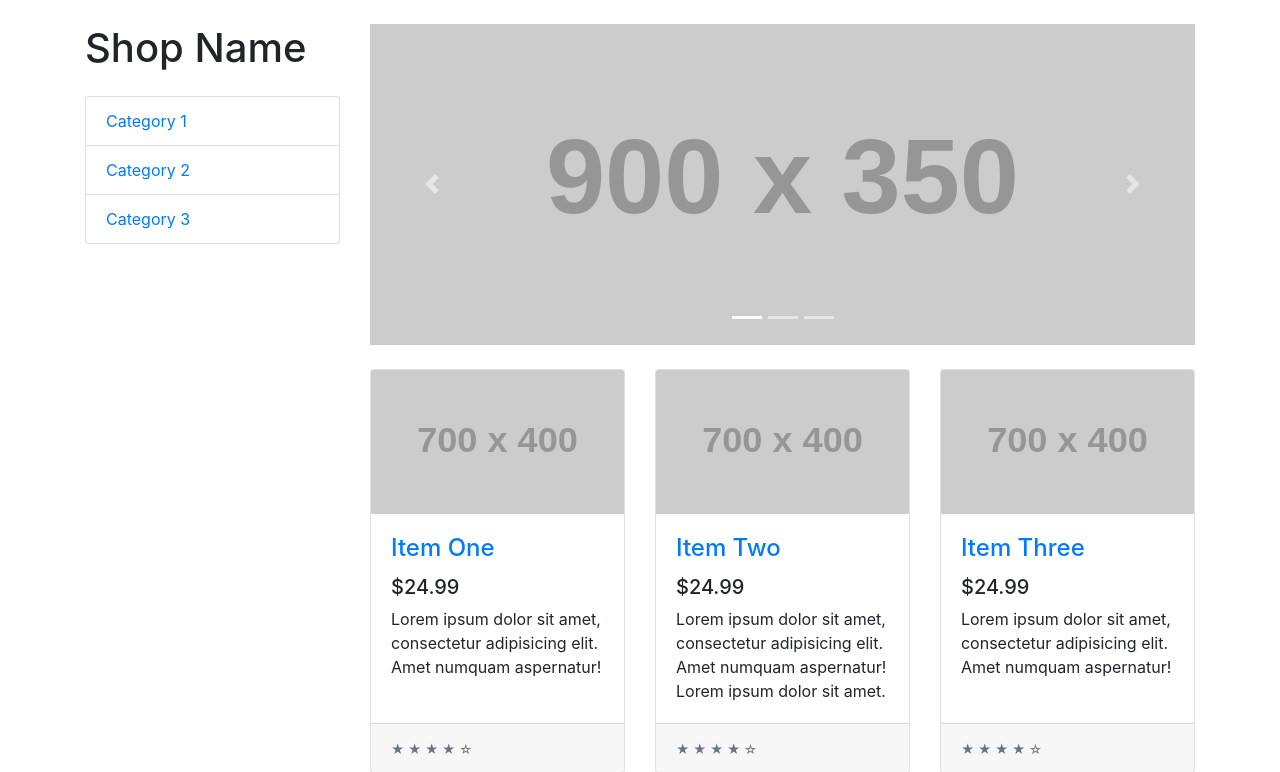
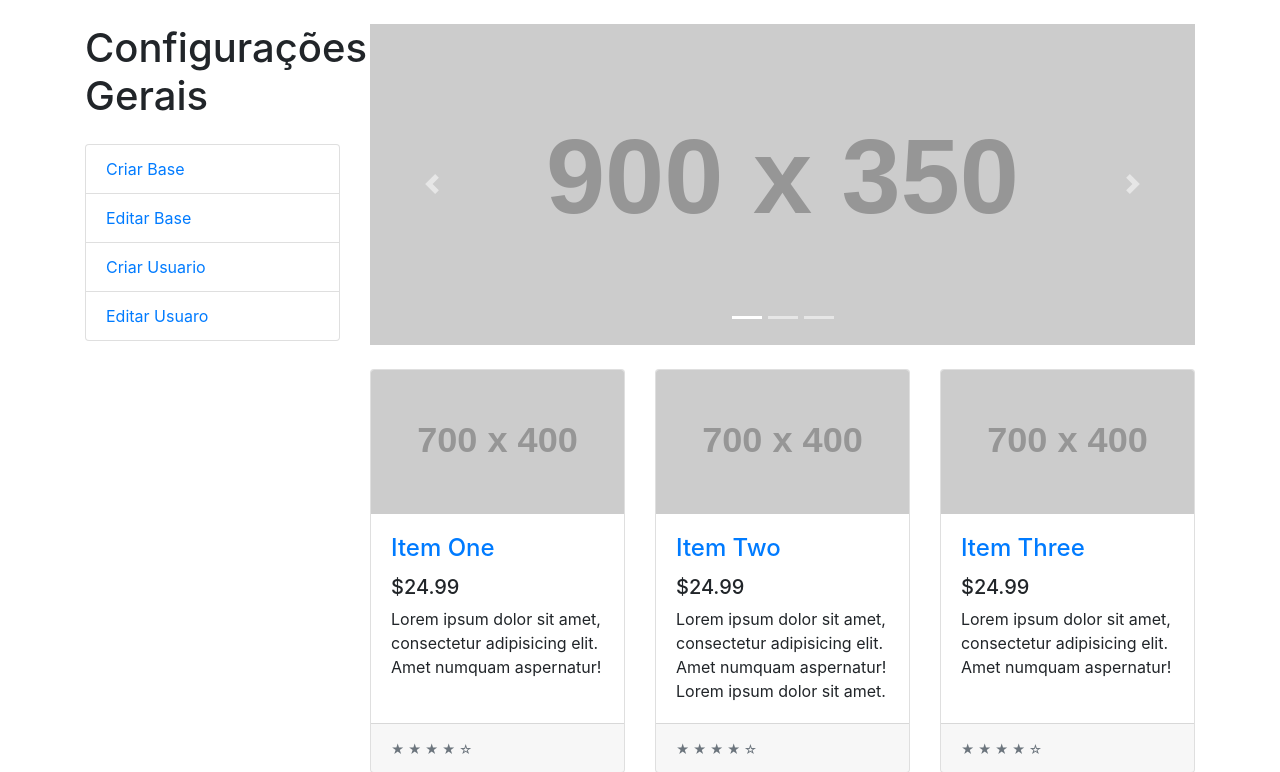
Before and after one commit to RegesDias/BasesJoaoRibeiroSantosRJ2021, a PHP site: page /admin.php in a window 1280 px wide. Shown: the part 56-828 px from the top of the page. Run offline with PHP 8.4, Linux system fonts and the light colour scheme; the visitor is signed in with stand-in values (Sample User, id 1); grey boxes labelled with a size stand in for pictures from a placeholder-image service; data that the repository does not hold is empty; some libraries are stand-ins or nearby versions.

Commit message:
configGerais

```diff
--- a/admin.php
+++ b/admin.php
@@ -12,11 +12,12 @@
 
   <div class="col-lg-3">
 
-    <h1 class="my-4">Shop Name</h1>
+    <h1 class="my-4">Configurações Gerais</h1>
     <div class="list-group">
-      <a href="#" class="list-group-item">Category 1</a>
-      <a href="#" class="list-group-item">Category 2</a>
-      <a href="#" class="list-group-item">Category 3</a>
+      <a href="#" class="list-group-item">Criar Base</a>
+      <a href="#" class="list-group-item">Editar Base</a>
+      <a href="#" class="list-group-item">Criar Usuario</a>
+      <a href="#" class="list-group-item">Editar Usuaro</a>
     </div>
 
   </div>
```
Also changed, not shown: base.php (added, +23 -0 lines).
